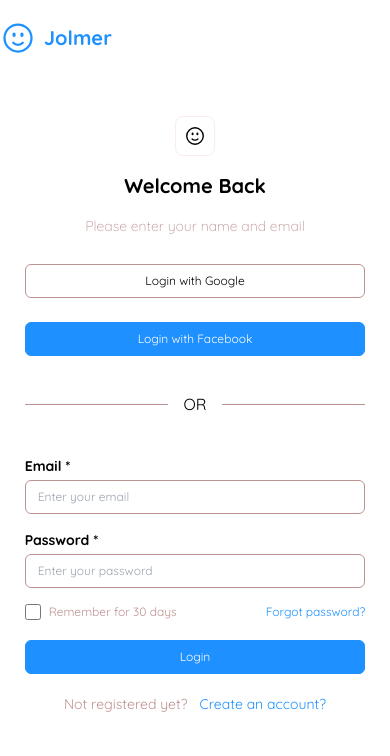
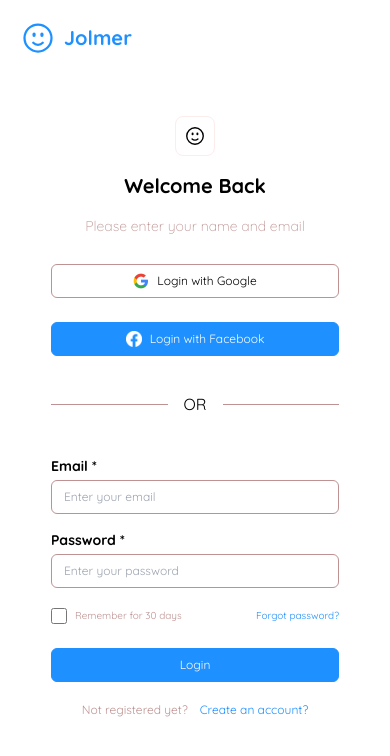
Before and after one commit to menglycheng/jolmer_frontend, a Next.js app: page /login in a window 390 px wide. Shown: the top 756 px of the page. Built offline with nearby package versions, Linux system fonts and the light colour scheme.

Commit message:
Finish Login and Register UX/UI responsive

```diff
--- a/src/components/NavbarLoginRegister.jsx
+++ b/src/components/NavbarLoginRegister.jsx
@@ -4,7 +4,7 @@ import React from "react";
 
 const NavbarLoginRegister = () => {
   return (
-    <div className="top-0 py-5 flex items-center justify-between max-w-screen-xl mx-auto z-20">
+    <div className="top-0 py-5 flex items-center justify-between max-w-screen-xl mx-auto z-20 smx:pl-5 mdx:pl-5 lg:pl-5">
       <Link href="/" className="flex items-center space-x-2 text-primary-blue">
         <FaceSmileIcon className="w-9 h-9" />
         <p className="font-bold text-xl">Jolmer</p>
--- a/src/components/Register/RegisterFooter.jsx
+++ b/src/components/Register/RegisterFooter.jsx
@@ -8,18 +8,20 @@ const RegisterFooter = () => {
     <div className="absolute bottom-16  flex space-x-3 items-center left-1/2 transform -translate-x-1/2">
       <div
         className={`${
-          activeTab === "userDetailTab" ? "w-16" : "w-3"
-        } h-3 bg-primary-blue rounded-full transition-width duration-700`}
+          activeTab === "userDetailTab" ? "w-16 smmxs:w-12" : "w-3 smmxs:w-2"
+        } h-3 smmxs:h-2 bg-primary-blue rounded-full transition-width duration-700`}
       ></div>
       <div
         className={`${
-          activeTab === "choosePasswordTab" ? "w-16" : "w-3"
-        } h-3 bg-primary-blue  rounded-full transition-width duration-700`}
+          activeTab === "choosePasswordTab"
+            ? "w-16 smmxs:w-12"
+            : "w-3 smmxs:w-2"
+        } h-3 smmxs:h-2 bg-primary-blue  rounded-full transition-width duration-700`}
       ></div>
       <div
         className={`${
-          activeTab === "beOrganizerTab" ? "w-16" : "w-3"
-        } h-3 bg-primary-blue rounded-full transition-width duration-700`}
+          activeTab === "beOrganizerTab" ? "w-16 smmxs:w-12" : "w-3 smmxs:w-2"
+        } h-3 smmxs:h-2 bg-primary-blue rounded-full transition-width duration-700`}
       ></div>
     </div>
   );
--- a/src/components/Register/RegisterLeftBar.jsx
+++ b/src/components/Register/RegisterLeftBar.jsx
@@ -12,7 +12,7 @@ const RegisterLeftBar = () => {
   };
 
   return (
-    <div className="basis-2/6  bg-primary-lowGray px-24">
+    <div className="basis-2/6 bg-primary-lowGray px-24  smx:hidden ">
       <NavbarLoginRegister />
       <div className="space-y-6 text-primary-lowRed mt-10">
         <button
--- a/src/components/Register/RegisterRightBar.jsx
+++ b/src/components/Register/RegisterRightBar.jsx
@@ -23,12 +23,13 @@ const RegisterRightBar = () => {
   };
 
   return (
-  <div className="basis-4/6 relative">
-    {renderContent()}
+    <div className="basis-4/6 relative flex items-center justify-center smx:basis-full ">
+      {renderContent()}
 
-    {/* Register Footer */}
-    <RegisterFooter />
-  </div>);
+      {/* Register Footer */}
+      <RegisterFooter />
+    </div>
+  );
 };
 
 export default RegisterRightBar;
--- a/src/pages/login.jsx
+++ b/src/pages/login.jsx
@@ -4,38 +4,49 @@ import Link from "next/link";
 import React, { useState } from "react";
 
 const Login = () => {
-
   return (
     <div>
       <NavbarLoginRegister />
       <div className="px-5 py-0 max-w-screen-xl mx-auto mt-10 mb-6">
-        <div className="flex flex-col items-center space-y-4">
-          <FaceSmileIcon className="w-10 h-10 border border-primary-lowOrange  rounded-lg p-2" />
-          <p className="font-bold text-xl md:text-2xl lg:text-3xl">Welcome Back</p>
-          <p className="font-light text-primary-lowRed text-sm md:text-base lg:text-lg">Please enter your name and email</p>
+        <div className="flex flex-col items-center  space-y-4">
+          <FaceSmileIcon className="w-10 h-10 border border-primary-lowOrange rounded-lg p-2" />
+          <p className="font-bold text-xl md:text-2xl lg:text-3xl">
+            Welcome Back
+          </p>
+          <p className="font-light text-primary-lowRed text-sm md:text-base lg:text-lg">
+            Please enter your name and email
+          </p>
           <div className="flex flex-col text-base">
-                 <button className="bg-white text-black py-2 px-28 rounded-md border border-1 my-3  border-primary-lowRed text-xs md:text-sm lg:text-base ">
-                  <span>
-                  </span>
-                  Login with Google
+            <button className="bg-white text-black py-2 rounded-md border border-1 my-3 border-primary-lowRed text-xs md:text-sm lg:text-base flex justify-center space-x-2 items-center w-72 smxx:w-60 md:w-80 lg:w-96 ">
+              <img src="/google.png" alt="google" className="w-4 h-4 md:w-6 md:h-6" />
+              <p>Login with Google</p>
             </button>
-            <button className="bg-primary-blue text-white py-2 px-28 rounded-md border border-1 my-3  border-primary-blue text-xs md:text-sm lg:text-base ">Login with Facebook</button>
+            <button className="bg-primary-blue text-white py-2 rounded-md border border-1 my-3  border-primary-blue text-xs md:text-sm lg:text-base flex justify-center space-x-2 items-center w-72 smxx:w-60 md:w-80 lg:w-96">
+              <img src="/Facebook.png" alt="facebook" className="w-4 h-4 md:w-6 md:h-6"/>
+              <p>Login with Facebook</p>
+            </button>
 
             <div className="flex items-center py-6 pb-10">
-                <hr className="border-t border-primary-lowRed  flex-grow" />
+              <hr className="border-t border-primary-lowRed flex-grow" />
               <span className="text-black mx-4">OR</span>
               <hr className="border-t border-primary-lowRed flex-grow" />
             </div>
 
-
             <p className="font-bold text-sm">Email *</p>
-          <input type="email" placeholder="Enter your email" className="bg-white text-black py-2 pl-3 rounded-md border border-1 my-1 mb-4 border-primary-lowRed text-xs md:text-sm lg:text-base" ></input>
+            <input
+              type="email"
+              placeholder="Enter your email"
+              className="bg-white text-black py-2 pl-3 rounded-md border border-1 my-1 mb-4 border-primary-lowRed text-xs md:text-sm lg:text-base flex justify-center items-center w-72 smxx:w-60 md:w-80 lg:w-96 "
+            ></input>
             <p className="font-bold text-sm">Password *</p>
-          <input type="password" placeholder="Enter your password" className="bg-white text-black py-2 pl-3 rounded-md border border-1 my-1 mb-4 border-primary-lowRed text-xs md:text-sm lg:text-base"></input>
-
+            <input
+              type="password"
+              placeholder="Enter your password"
+              className="bg-white text-black py-2 pl-3 rounded-md border border-1 my-1 mb-4 border-primary-lowRed text-xs md:text-sm lg:text-base flex justify-center items-center w-72 smxx:w-60 md:w-80 lg:w-96"
+            ></input>
 
             <div className="flex justify-between">
-              <label className=" flex items-center text-xs text-primary-lowRed ">
+              <label className=" flex items-center  text-primary-lowRed text-[10px] md:text-sm">
                 <input
                   type="checkbox"
                   className="h-4 w-4 text-blue-500 mr-2"
@@ -43,20 +54,21 @@ const Login = () => {
                 />
                 Remember for 30 days
               </label>
-              <a href="#" className="text-xs text-primary-blue">Forgot password?</a>
+              <a href="#" className=" text-primary-blue text-[10px] md:text-sm">
+                Forgot password?
+              </a>
             </div>
-          <button className="bg-primary-blue text-white py-2 px-28 rounded-md border border-1 my-5  border-primary-blue text-xs md:text-sm lg:text-base">Login</button>
-          <div className="flex items-center justify-center text-sm">
+            <button className="bg-primary-blue text-white py-2 rounded-md border border-1 my-5  border-primary-blue text-xs md:text-sm lg:text-base flex justify-center items-center w-72 smxx:w-60 md:w-80 lg:w-96">
+              Login
+            </button>
+            <div className="flex items-center justify-center text-xs md:text-sm ">
               <p className="mr-3 text-primary-lowRed">Not registered yet?</p>
-            <Link className="text-primary-blue" href="/register">Create an account?</Link>
+              <Link className="text-primary-blue" href="/register">
+                Create an account?
+              </Link>
             </div>
           </div>
-
-
-
-
         </div>
-
       </div>
     </div>
   );
--- a/tailwind.config.js
+++ b/tailwind.config.js
@@ -21,6 +21,13 @@ module.exports = {
       fontFamily: {
         lekton: ["Lekton"],
       },
+      screens: {
+        smx: { max: "930px" }, // Small screens (up to 767px)
+        mdx: { max: "1025px" }, // Medium screens (up to 1023px)
+        lgx: { max: "1290px" }, // Large screens (up to 1279px)
+        smmxs: { max: "500px" }, //Screens for up to 400px
+        smxx: { max: "300px" }, // Screen for Galaxy Fold
+      },
     },
   },
   plugins: [],
```
Also changed, not shown: src/components/Register/RegisterBeOrganizerTab.jsx (+4 -4 lines), src/components/Register/RegisterChoosePasswordPage.jsx (+4 -4 lines), src/components/Register/RegisterUserDetailPage.jsx (+4 -4 lines), public/Facebook.png (added), public/google.png (added). Lines whose indentation alone changed are shown as unchanged.
